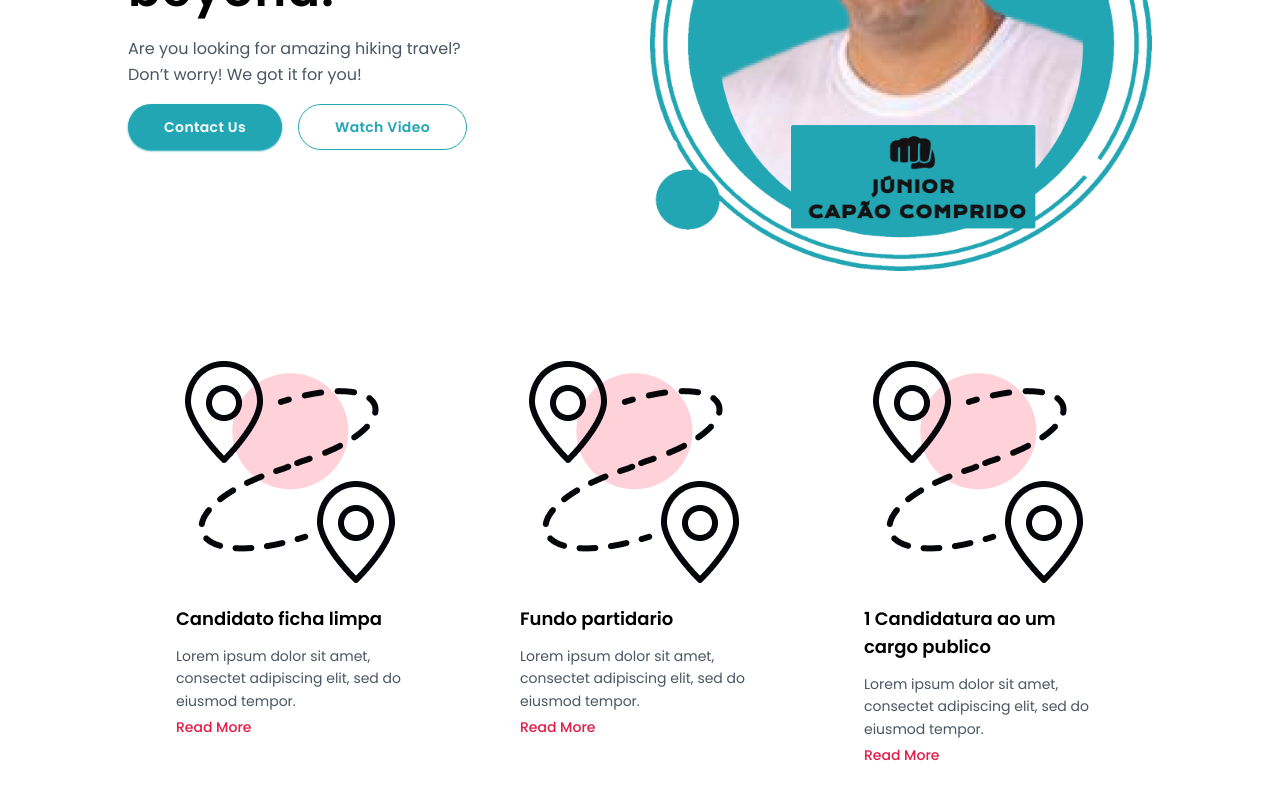
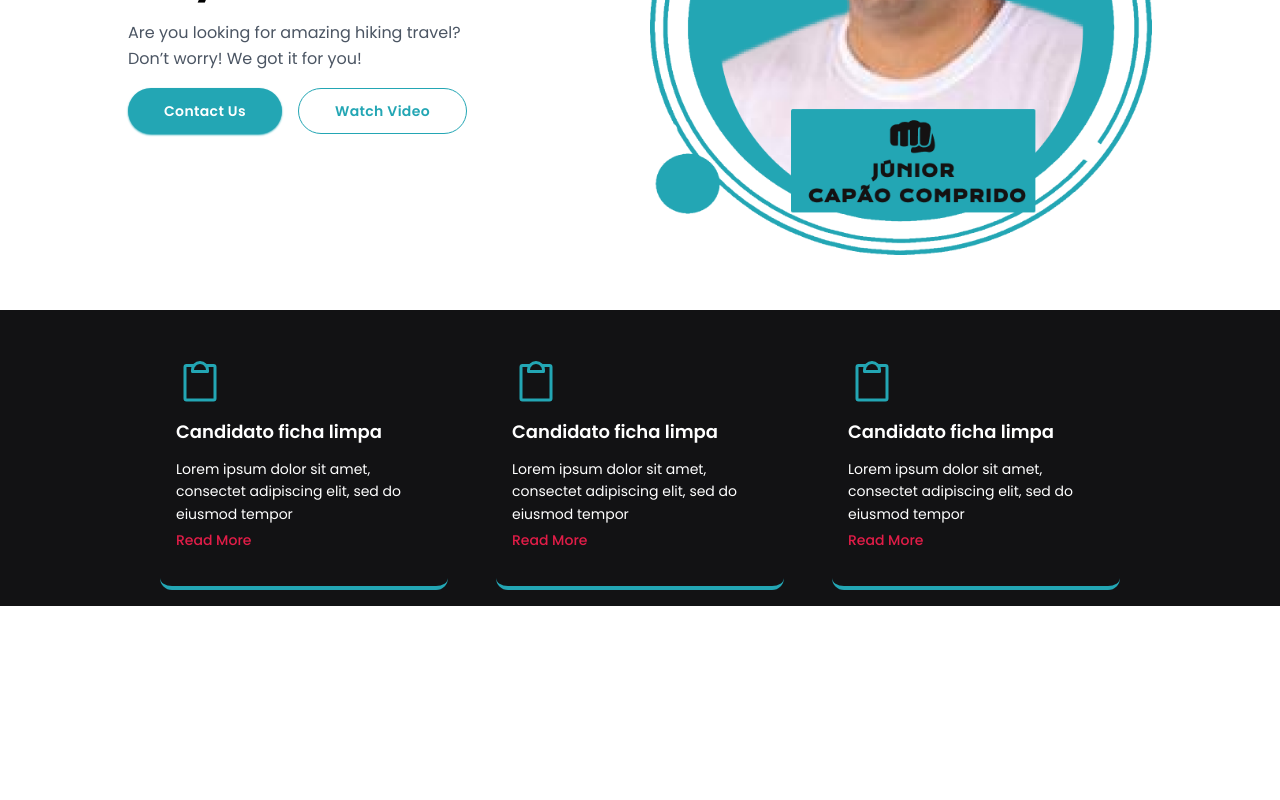
Before and after one commit to rockske8er/website-jrcapao, a Next.js app: page / in a window 1280 px wide. Shown: the part 492-1292 px from the top of the page. After the commit the page ends 1098 px from the top, so only its background shows below. Built offline with nearby package versions, Linux system fonts and the light colour scheme.

Commit message:
Feat:cards

```diff
--- a/src/components/Hero.tsx
+++ b/src/components/Hero.tsx
@@ -3,28 +3,11 @@ import Image from 'next/image'
 import { ButtonFill } from './ButtonFill'
 import { ButtonOutline } from './ButtonOutline'
 
-import Icon1 from './../assets/images/icon-1.png'
+import { Clipboard } from 'phosphor-react'
 
 const Hero = () => {
-  const Info = [
-    {
-      icon: Icon1,
-      title: 'Candidato ficha limpa',
-      des: 'Lorem ipsum dolor sit amet, consectet adipiscing elit, sed do eiusmod tempor.',
-    },
-    {
-      icon: Icon1,
-      title: 'Fundo partidario',
-      des: 'Lorem ipsum dolor sit amet, consectet adipiscing elit, sed do eiusmod tempor.',
-    },
-    {
-      icon: Icon1,
-      title: '1 Candidatura ao um cargo publico',
-      des: 'Lorem ipsum dolor sit amet, consectet adipiscing elit, sed do eiusmod tempor.',
-    },
-  ]
   return (
-    <section className={'py-4 md:px-4'}>
+    <section className={'w-full '}>
       <div className="flex max-w-5xl mx-auto md:flex-row flex-col gap-5 pt-12">
         <div className="flex-1 flex flex-col justify-center p-4 md:p-0">
           <div className="">
@@ -53,22 +36,65 @@ const Hero = () => {
         </div>
       </div>
 
-      <div className="bg-white max-w-5xl mx-auto flex md:flex-row flex-col md:mt-12 gap-10 md:p-4 mt-5 rounded-md sm:p-4">
-        {Info.map((info, i) => (
+      <div className="bg-rocket">
+        <div className="max-w-5xl mx-auto flex md:flex-row flex-col md:mt-12 gap-4 md:p-4  rounded-md sm:p-4">
           <div
-            key={i}
             className={
-              'p-4 hover:bg-primary overflow-hidden rounded-xl sm:mx-4'
+              'py-8 px-4 border-b-4 border-primary hover:bg-primary overflow-hidden rounded-xl sm:mx-4'
             }
           >
-            <Image src={info.icon} alt="icon" className="h-12 w-12" />
-            <h1 className="font-semibold text-lg my-3">{info.title}</h1>
-            <p className="text-gray-600 text-sm leading-relaxed">{info.des}</p>
+            <Clipboard className="h-12 w-12 text-primary" />
+            <h1 className="text-white font-semibold text-lg my-3">
+              {'Candidato ficha limpa'}
+            </h1>
+            <p className="text-white text-sm leading-relaxed">
+              {
+                'Lorem ipsum dolor sit amet, consectet adipiscing elit, sed do eiusmod tempor'
+              }
+            </p>
             <button className="text-rose-600 font-medium text-sm my-1">
               Read More
             </button>
           </div>
-        ))}
+
+          <div
+            className={
+              'py-8 px-4 border-b-4 border-primary hover:bg-primary overflow-hidden rounded-xl sm:mx-4'
+            }
+          >
+            <Clipboard className="h-12 w-12 text-primary" />
+            <h1 className="text-white font-semibold text-lg my-3">
+              {'Candidato ficha limpa'}
+            </h1>
+            <p className="text-white text-sm leading-relaxed">
+              {
+                'Lorem ipsum dolor sit amet, consectet adipiscing elit, sed do eiusmod tempor'
+              }
+            </p>
+            <button className="text-rose-600 font-medium text-sm my-1">
+              Read More
+            </button>
+          </div>
+
+          <div
+            className={
+              'py-8 px-4 border-b-4 border-primary hover:bg-primary overflow-hidden rounded-xl sm:mx-4'
+            }
+          >
+            <Clipboard className="h-12 w-12 text-primary" />
+            <h1 className="text-white font-semibold text-lg my-3">
+              {'Candidato ficha limpa'}
+            </h1>
+            <p className="text-white text-sm leading-relaxed">
+              {
+                'Lorem ipsum dolor sit amet, consectet adipiscing elit, sed do eiusmod tempor'
+              }
+            </p>
+            <button className="text-rose-600 font-medium text-sm my-1">
+              Read More
+            </button>
+          </div>
+        </div>
       </div>
     </section>
   )
--- a/src/pages/index.tsx
+++ b/src/pages/index.tsx
@@ -4,7 +4,7 @@ import { Hero } from '../components/Hero'
 
 const Home: NextPage = () => {
   return (
-    <main className={'font-poppins'}>
+    <main className={'font-poppins w-full'}>
       <Header />
       <Hero />
     </main>
```
